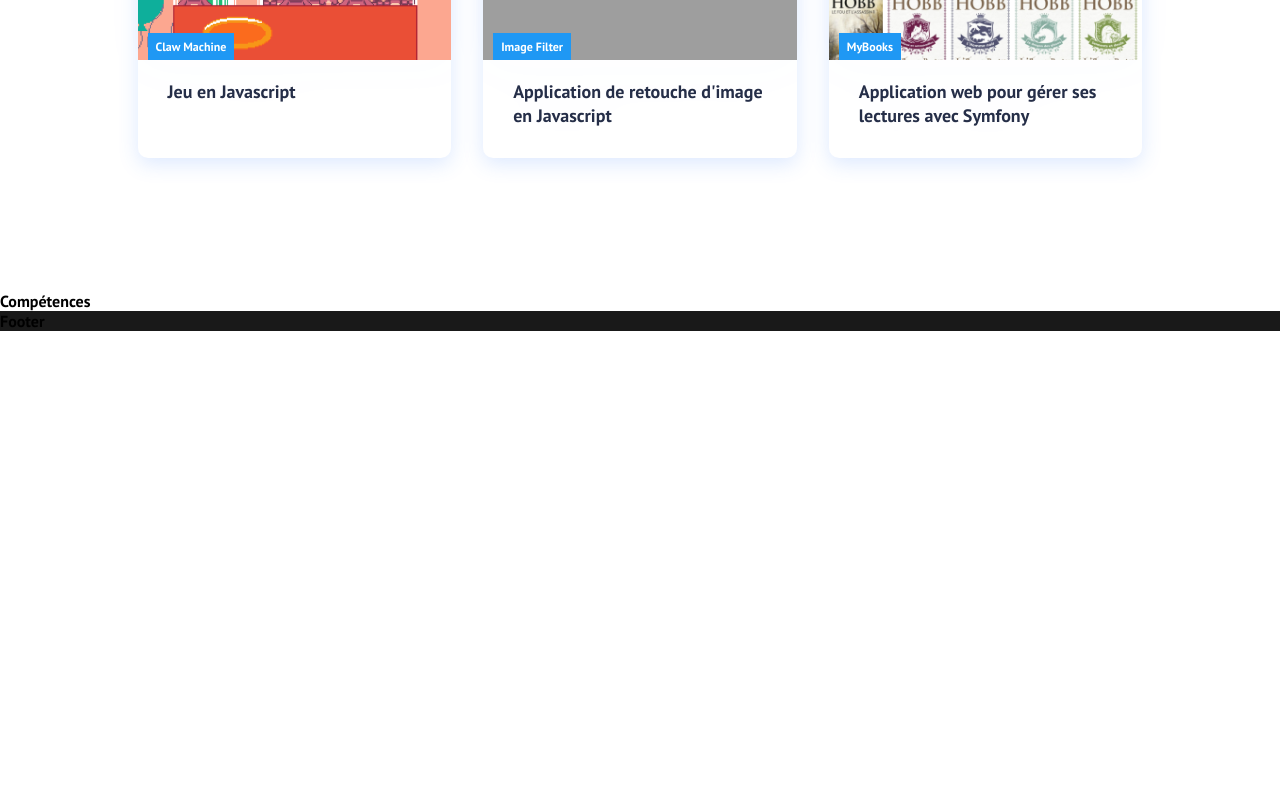
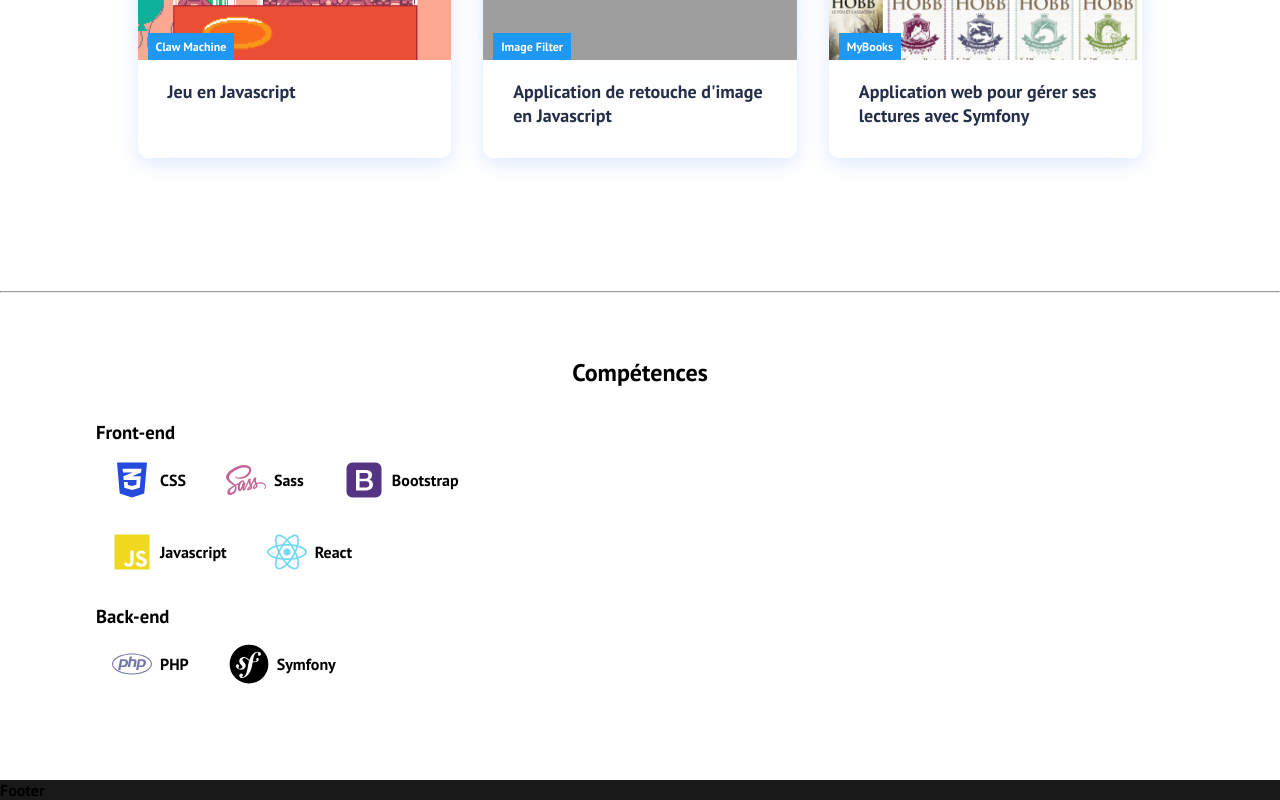
Before and after one commit to Julie-Ha/portfolio, a React (Create React App) app: page / in a window 1280 px wide. Shown: the part 1375-2175 px from the top of the page. Before the commit the page ends 1706 px from the top, so only its background shows below. Built offline with nearby package versions, Linux system fonts and the light colour scheme; grey boxes are pictures that could not be loaded.

Commit message:
add skills section

```diff
--- a/src/App.js
+++ b/src/App.js
@@ -12,6 +12,7 @@ function App() {
       <Header />
       <About />
       <Projects />
+      <hr/>
       <Skills />
       <Footer />
     </div>
--- a/src/components/ProjectCard.js
+++ b/src/components/ProjectCard.js
@@ -4,7 +4,7 @@ function ProjectCard({project}) {
   return (
     <>
       <li className='cards-item'>
-        <a className='cards-item-link' href={project.link}>
+        <a className='cards-item-link' href={project.link} target="_blank" rel="noopener noreferrer">
           <figure className='cards-item-pic-wrap' data-category={project.name}>
             <img
               className='cards-item-img'
--- a/src/components/Projects.css
+++ b/src/components/Projects.css
@@ -29,7 +29,6 @@ h1 {
   display: flex;
   flex: 1;
   margin: 0 1rem;
-  border-radius: 10px;
 }
 
 .cards-item-link {
--- a/src/components/Skills.css
+++ b/src/components/Skills.css
@@ -0,0 +1,43 @@
+.skills {
+  padding: 4rem;
+}
+
+h1 {
+  text-align: center;
+}
+
+.skills-container {
+  max-width: 1120px;
+  margin: 0 auto;
+}
+
+.frontend-container,
+.backend-container {
+  margin: 1rem;
+}
+
+.frontend-container {
+    margin-top: 2rem;
+}
+
+.frontend-container ul,
+.backend-container ul {
+    display: flex;
+}
+
+.frontend-container li,
+.backend-container li {
+    display: flex;
+    align-items: center;
+    padding: 1rem;
+}
+
+.frontend-container li p,
+.backend-container li p {
+    margin: 0.5rem;
+}
+
+.frontend-container li svg,
+.backend-container li svg {
+    font-size: 40px;
+}
--- a/src/components/Skills.js
+++ b/src/components/Skills.js
@@ -1,11 +1,59 @@
-import React from 'react'
+import React, { useContext } from "react";
+import { DataContext } from "../context";
+import "./Skills.css";
 
 function Skills() {
-    return (
-        <section id="skills">
-            Compétences
-        </section>
-    )
+  const context = useContext(DataContext);
+  const { cssSkills, jsSkills, backendSkills } = context;
+
+  return (
+    <section id="skills" className="skills">
+      <h1>Compétences</h1>
+
+      <div className="skills-container">
+        <div className="frontend-container">
+          <h3>Front-end</h3>
+
+          <div className="css">
+            <ul>
+              {cssSkills.map((item, index) => {
+                return (
+                  <li key={index}>
+                    {item.icon} <p>{item.name}</p>
+                  </li>
+                );
+              })}
+            </ul>
+          </div>
+
+          <div className="js">
+            <ul>
+              {jsSkills.map((item, index) => {
+                return (
+                  <li key={index}>
+                    {item.icon} <p>{item.name}</p>
+                  </li>
+                );
+              })}
+            </ul>
+          </div>
+        </div>
+
+        <div className="backend-container">
+          <h3>Back-end</h3>
+          <ul>
+            {backendSkills.map((item, index) => {
+              return (
+                <li key={index}>
+                  {item.icon} <p>{item.name}</p>
+                </li>
+              );
+            })}
+          </ul>
+        </div>
+      </div>
+    </section>
+  );
 }
 
-export default Skills
+export default Skills;
--- a/src/context.js
+++ b/src/context.js
@@ -11,6 +11,9 @@ class DataProvider extends Component {
     picture: "",
     networks: [],
     projects: [],
+    cssSkills: [],
+    jsSkills: [],
+    backendSkills: [],
   };
 
   // getData
@@ -21,6 +24,9 @@ class DataProvider extends Component {
     let picture = items.about.picture;
     let networks = items.about.networks;
     let projects = items.projects;
+    let cssSkills = items.skills.css;
+    let jsSkills = items.skills.javascript;
+    let backendSkills = items.skills.backend;
 
     this.setState({
       name,
@@ -29,6 +35,9 @@ class DataProvider extends Component {
       picture,
       networks,
       projects,
+      cssSkills,
+      jsSkills,
+      backendSkills,
     });
   }
 
--- a/src/data.js
+++ b/src/data.js
@@ -1,5 +1,14 @@
 import React from "react";
 import { AiFillLinkedin, AiFillGithub } from "react-icons/ai";
+import {
+  FaCss3Alt,
+  FaSass,
+  FaBootstrap,
+  FaJs,
+  FaReact,
+  FaPhp,
+  FaSymfony,
+} from "react-icons/fa";
 import photo from "./images/photo.png";
 import img1 from "./images/claw_machine.png";
 import img2 from "./images/image_filter.png";
@@ -51,4 +60,47 @@ export default {
       source: "https://github.com/Julie-Ha/MyBooks",
     },
   ],
+  skills: {
+    css: [
+      {
+        id: 1,
+        name: "CSS",
+        icon: <FaCss3Alt  style={{color: "#254BDD"}} />,
+      },
+      {
+        id: 2,
+        name: "Sass",
+        icon: <FaSass style={{color: "#C56494"}} />,
+      },
+      {
+        id: 3,
+        name: "Bootstrap",
+        icon: <FaBootstrap style={{color: "#563484"}} />,
+      },
+    ],
+    javascript: [
+      {
+        id: 1,
+        name: "Javascript",
+        icon: <FaJs style={{color: "#EFD81D"}} />,
+      },
+      {
+        id: 2,
+        name: "React",
+        icon: <FaReact style={{color: "#70D8F4"}} />,
+      },
+    ],
+    backend: [
+      {
+        id: 1,
+        name: "PHP",
+        icon: <FaPhp style={{color: "#7377AD"}} />,
+      },
+      {
+        id: 2,
+        name: "Symfony",
+        icon: <FaSymfony />,
+      },
+    ],
+  },
 };
```
